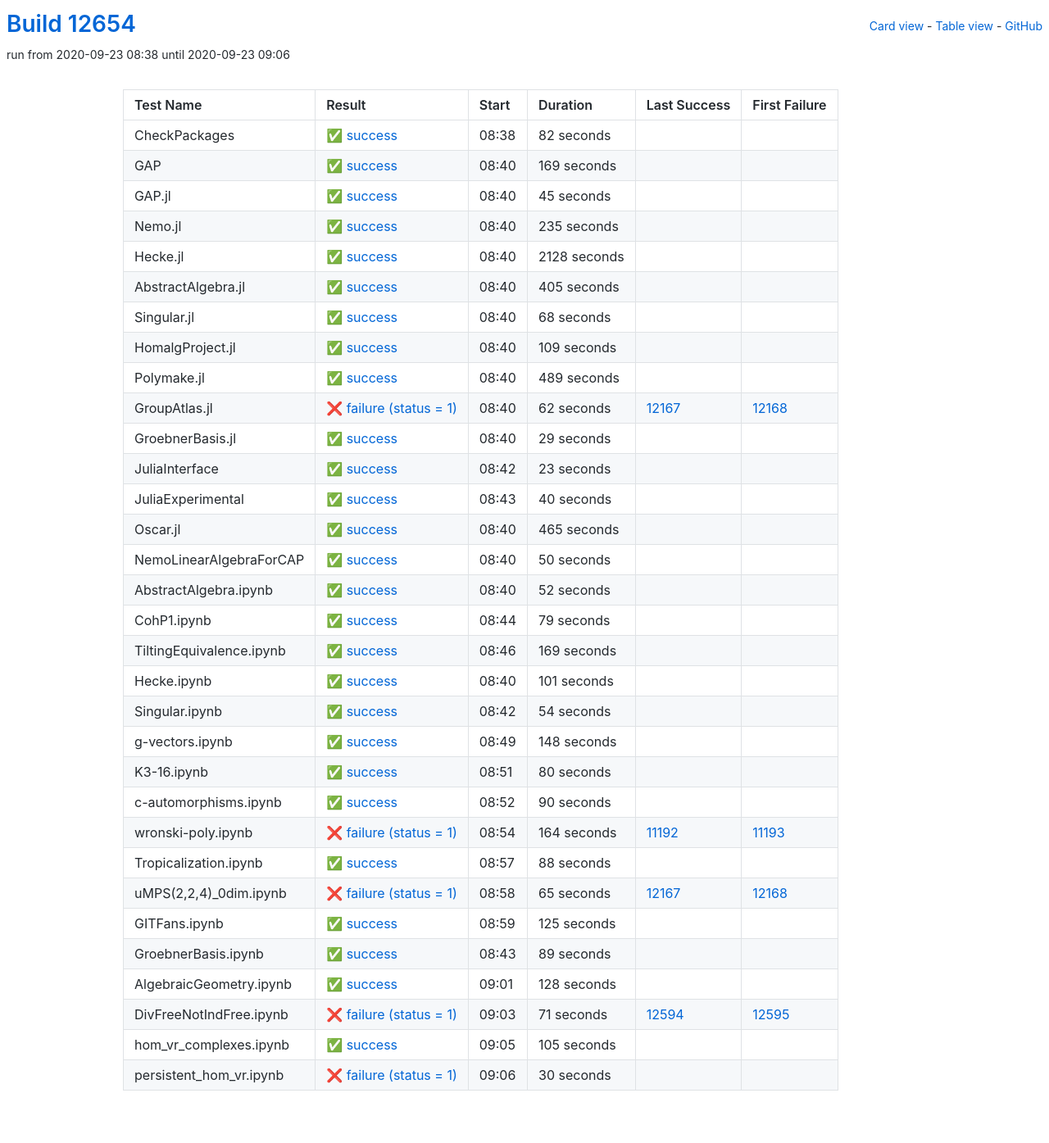
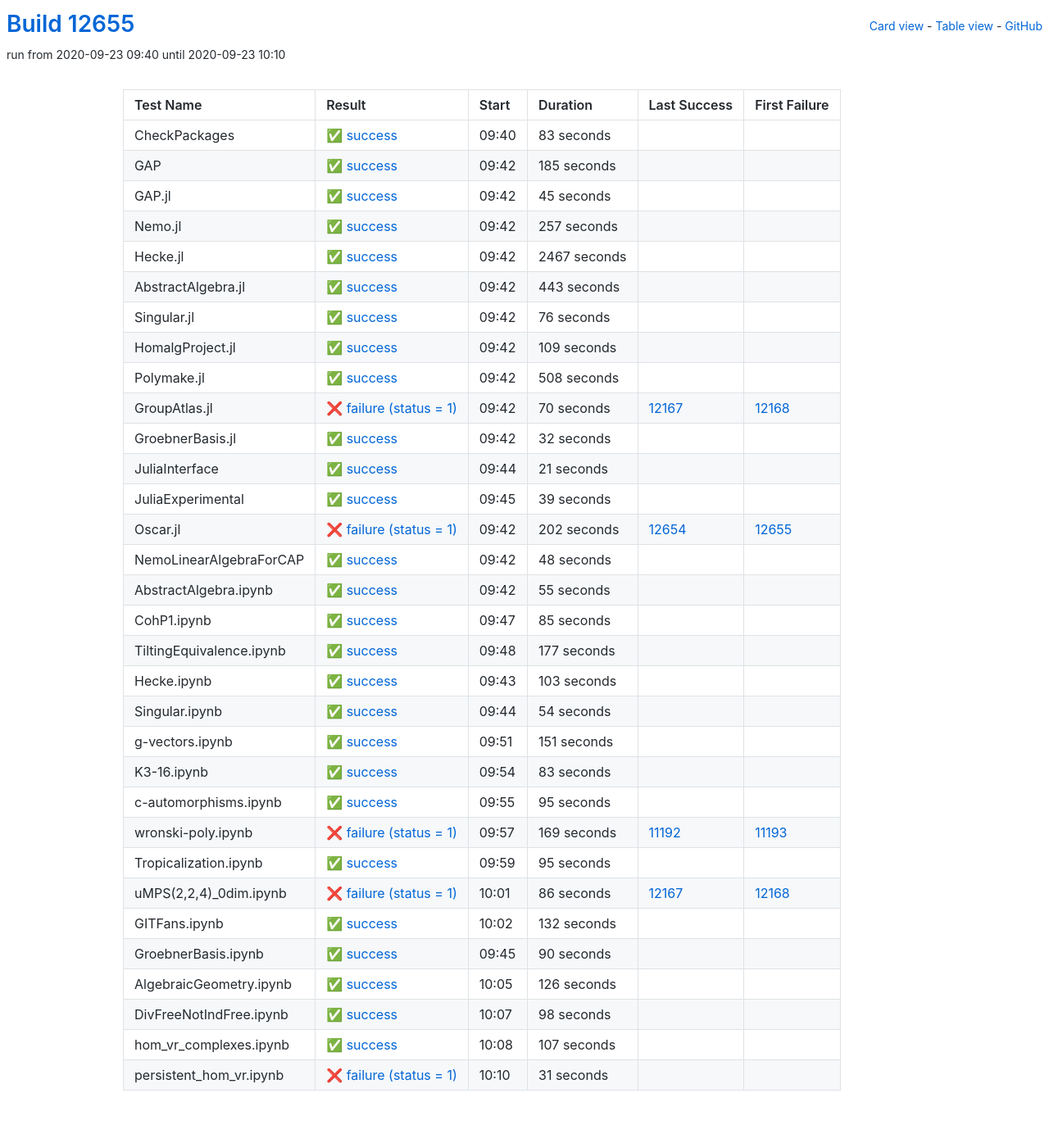
Before and after one commit to oscar-system/oscar-ci-status, a Jekyll site: the page built from table.html, in a window 1280 px wide. Shown: the whole page at 82% size. Built offline with Jekyll 4.4.1, drawn with Linux system fonts in a browser that asks for light colours.

Commit message:
Build #12655

```diff
--- a/_data/ci.yml
+++ b/_data/ci.yml
@@ -1,6 +1,6 @@
 ---
-build: 12654
-build_url: https://oscarci.mathematik.uni-kl.de/job/oscar/12654/
+build: 12655
+build_url: https://oscarci.mathematik.uni-kl.de/job/oscar/12655/
 job: oscar
 organization: oscar-system
 repo: oscar-ci-status
@@ -8,32 +8,32 @@
 tests:
 - name: CheckPackages
   id: checkpackages
-  log: https://oscarci.mathematik.uni-kl.de/job/oscar/12654/artifact/logs/build-12654/CheckPackages.log
-  start: 2020-09-23 08:38
+  log: https://oscarci.mathematik.uni-kl.de/job/oscar/12655/artifact/logs/build-12655/CheckPackages.log
+  start: 2020-09-23 09:40
   success: true
   exitcode: 0
   status: success
-  duration: 82
+  duration: 83
   last_success: false
   last_success_url:
   first_failure: false
   first_failure_url:
 - name: GAP
   id: gap
-  log: https://oscarci.mathematik.uni-kl.de/job/oscar/12654/artifact/logs/build-12654/GAP.log
-  start: 2020-09-23 08:40
+  log: https://oscarci.mathematik.uni-kl.de/job/oscar/12655/artifact/logs/build-12655/GAP.log
+  start: 2020-09-23 09:42
   success: true
   exitcode: 0
   status: success
-  duration: 169
+  duration: 185
   last_success: false
   last_success_url:
   first_failure: false
   first_failure_url:
 - name: GAP.jl
   id: gap-jl
-  log: https://oscarci.mathematik.uni-kl.de/job/oscar/12654/artifact/logs/build-12654/GAP.jl.log
-  start: 2020-09-23 08:40
+  log: https://oscarci.mathematik.uni-kl.de/job/oscar/12655/artifact/logs/build-12655/GAP.jl.log
+  start: 2020-09-23 09:42
   success: true
   exitcode: 0
   status: success
@@ -44,56 +44,56 @@
   first_failure_url:
 - name: Nemo.jl
   id: nemo-jl
-  log: https://oscarci.mathematik.uni-kl.de/job/oscar/12654/artifact/logs/build-12654/Nemo.jl.log
-  start: 2020-09-23 08:40
+  log: https://oscarci.mathematik.uni-kl.de/job/oscar/12655/artifact/logs/build-12655/Nemo.jl.log
+  start: 2020-09-23 09:42
   success: true
   exitcode: 0
   status: success
-  duration: 235
+  duration: 257
   last_success: false
   last_success_url:
   first_failure: false
   first_failure_url:
 - name: Hecke.jl
   id: hecke-jl
-  log: https://oscarci.mathematik.uni-kl.de/job/oscar/12654/artifact/logs/build-12654/Hecke.jl.log
-  start: 2020-09-23 08:40
+  log: https://oscarci.mathematik.uni-kl.de/job/oscar/12655/artifact/logs/build-12655/Hecke.jl.log
+  start: 2020-09-23 09:42
   success: true
   exitcode: 0
   status: success
-  duration: 2128
+  duration: 2467
   last_success: false
   last_success_url:
   first_failure: false
   first_failure_url:
 - name: AbstractAlgebra.jl
   id: abstractalgebra-jl
-  log: https://oscarci.mathematik.uni-kl.de/job/oscar/12654/artifact/logs/build-12654/AbstractAlgebra.jl.log
-  start: 2020-09-23 08:40
+  log: https://oscarci.mathematik.uni-kl.de/job/oscar/12655/artifact/logs/build-12655/AbstractAlgebra.jl.log
+  start: 2020-09-23 09:42
   success: true
   exitcode: 0
   status: success
-  duration: 405
+  duration: 443
   last_success: false
   last_success_url:
   first_failure: false
   first_failure_url:
 - name: Singular.jl
   id: singular-jl
-  log: https://oscarci.mathematik.uni-kl.de/job/oscar/12654/artifact/logs/build-12654/Singular.jl.log
-  start: 2020-09-23 08:40
+  log: https://oscarci.mathematik.uni-kl.de/job/oscar/12655/artifact/logs/build-12655/Singular.jl.log
+  start: 2020-09-23 09:42
   success: true
   exitcode: 0
   status: success
-  duration: 68
+  duration: 76
   last_success: false
   last_success_url:
   first_failure: false
   first_failure_url:
 - name: HomalgProject.jl
   id: homalgproject-jl
-  log: https://oscarci.mathematik.uni-kl.de/job/oscar/12654/artifact/logs/build-12654/HomalgProject.jl.log
-  start: 2020-09-23 08:40
+  log: https://oscarci.mathematik.uni-kl.de/job/oscar/12655/artifact/logs/build-12655/HomalgProject.jl.log
+  start: 2020-09-23 09:42
   success: true
   exitcode: 0
   status: success
@@ -104,140 +104,140 @@
   first_failure_url:
 - name: Polymake.jl
   id: polymake-jl
-  log: https://oscarci.mathematik.uni-kl.de/job/oscar/12654/artifact/logs/build-12654/Polymake.jl.log
-  start: 2020-09-23 08:40
+  log: https://oscarci.mathematik.uni-kl.de/job/oscar/12655/artifact/logs/build-12655/Polymake.jl.log
+  start: 2020-09-23 09:42
   success: true
   exitcode: 0
   status: success
-  duration: 489
+  duration: 508
   last_success: false
   last_success_url:
   first_failure: false
   first_failure_url:
 - name: GroupAtlas.jl
   id: groupatlas-jl
-  log: https://oscarci.mathematik.uni-kl.de/job/oscar/12654/artifact/logs/build-12654/GroupAtlas.jl.log
-  start: 2020-09-23 08:40
+  log: https://oscarci.mathematik.uni-kl.de/job/oscar/12655/artifact/logs/build-12655/GroupAtlas.jl.log
+  start: 2020-09-23 09:42
   success: false
   exitcode: 1
   status: failure
-  duration: 62
+  duration: 70
   last_success: 12167
   last_success_url: https://oscarci.mathematik.uni-kl.de/job/oscar/12167/
   first_failure: 12168
   first_failure_url: https://oscarci.mathematik.uni-kl.de/job/oscar/12168/
 - name: GroebnerBasis.jl
   id: groebnerbasis-jl
-  log: https://oscarci.mathematik.uni-kl.de/job/oscar/12654/artifact/logs/build-12654/GroebnerBasis.jl.log
-  start: 2020-09-23 08:40
+  log: https://oscarci.mathematik.uni-kl.de/job/oscar/12655/artifact/logs/build-12655/GroebnerBasis.jl.log
+  start: 2020-09-23 09:42
   success: true
   exitcode: 0
   status: success
-  duration: 29
+  duration: 32
   last_success: false
   last_success_url:
   first_failure: false
   first_failure_url:
 - name: JuliaInterface
   id: juliainterface
-  log: https://oscarci.mathematik.uni-kl.de/job/oscar/12654/artifact/logs/build-12654/JuliaInterface.log
-  start: 2020-09-23 08:42
+  log: https://oscarci.mathematik.uni-kl.de/job/oscar/12655/artifact/logs/build-12655/JuliaInterface.log
+  start: 2020-09-23 09:44
   success: true
   exitcode: 0
   status: success
-  duration: 23
+  duration: 21
   last_success: false
   last_success_url:
   first_failure: false
   first_failure_url:
 - name: JuliaExperimental
   id: juliaexperimental
-  log: https://oscarci.mathematik.uni-kl.de/job/oscar/12654/artifact/logs/build-12654/JuliaExperimental.log
-  start: 2020-09-23 08:43
+  log: https://oscarci.mathematik.uni-kl.de/job/oscar/12655/artifact/logs/build-12655/JuliaExperimental.log
+  start: 2020-09-23 09:45
   success: true
   exitcode: 0
   status: success
-  duration: 40
+  duration: 39
   last_success: false
   last_success_url:
   first_failure: false
   first_failure_url:
 - name: Oscar.jl
   id: oscar-jl
-  log: https://oscarci.mathematik.uni-kl.de/job/oscar/12654/artifact/logs/build-12654/Oscar.jl.log
-  start: 2020-09-23 08:40
+  log: https://oscarci.mathematik.uni-kl.de/job/oscar/12655/artifact/logs/build-12655/Oscar.jl.log
+  start: 2020-09-23 09:42
+  success: false
+  exitcode: 1
+  status: failure
+  duration: 202
+  last_success: 12654
+  last_success_url: https://oscarci.mathematik.uni-kl.de/job/oscar/12654/
+  first_failure: 12655
+  first_failure_url: https://oscarci.mathematik.uni-kl.de/job/oscar/12655/
+- name: NemoLinearAlgebraForCAP
+  id: nemolinearalgebraforcap
+  log: https://oscarci.mathematik.uni-kl.de/job/oscar/12655/artifact/logs/build-12655/NemoLinearAlgebraForCAP.log
+  start: 2020-09-23 09:42
   success: true
   exitcode: 0
   status: success
-  duration: 465
-  last_success: false
-  last_success_url:
-  first_failure: false
-  first_failure_url:
-- name: NemoLinearAlgebraForCAP
-  id: nemolinearalgebraforcap
-  log: https://oscarci.mathematik.uni-kl.de/job/oscar/12654/artifact/logs/build-12654/NemoLinearAlgebraForCAP.log
-  start: 2020-09-23 08:40
-  success: true
-  exitcode: 0
-  status: success
-  duration: 50
+  duration: 48
   last_success: false
   last_success_url:
   first_failure: false
   first_failure_url:
 - name: AbstractAlgebra.ipynb
   id: abstractalgebra-ipynb
-  log: https://oscarci.mathematik.uni-kl.de/job/oscar/12654/artifact/logs/build-12654/AbstractAlgebra.ipynb.log
-  start: 2020-09-23 08:40
+  log: https://oscarci.mathematik.uni-kl.de/job/oscar/12655/artifact/logs/build-12655/AbstractAlgebra.ipynb.log
+  start: 2020-09-23 09:42
   success: true
   exitcode: 0
   status: success
-  duration: 52
+  duration: 55
   last_success: false
   last_success_url:
   first_failure: false
   first_failure_url:
 - name: CohP1.ipynb
   id: cohp1-ipynb
-  log: https://oscarci.mathematik.uni-kl.de/job/oscar/12654/artifact/logs/build-12654/CohP1.ipynb.log
-  start: 2020-09-23 08:44
+  log: https://oscarci.mathematik.uni-kl.de/job/oscar/12655/artifact/logs/build-12655/CohP1.ipynb.log
+  start: 2020-09-23 09:47
   success: true
   exitcode: 0
   status: success
-  duration: 79
+  duration: 85
   last_success: false
   last_success_url:
   first_failure: false
   first_failure_url:
 - name: TiltingEquivalence.ipynb
   id: tiltingequivalence-ipynb
-  log: https://oscarci.mathematik.uni-kl.de/job/oscar/12654/artifact/logs/build-12654/TiltingEquivalence.ipynb.log
-  start: 2020-09-23 08:46
+  log: https://oscarci.mathematik.uni-kl.de/job/oscar/12655/artifact/logs/build-12655/TiltingEquivalence.ipynb.log
+  start: 2020-09-23 09:48
   success: true
   exitcode: 0
   status: success
-  duration: 169
+  duration: 177
   last_success: false
   last_success_url:
   first_failure: false
   first_failure_url:
 - name: Hecke.ipynb
   id: hecke-ipynb
-  log: https://oscarci.mathematik.uni-kl.de/job/oscar/12654/artifact/logs/build-12654/Hecke.ipynb.log
-  start: 2020-09-23 08:40
+  log: https://oscarci.mathematik.uni-kl.de/job/oscar/12655/artifact/logs/build-12655/Hecke.ipynb.log
+  start: 2020-09-23 09:43
   success: true
   exitcode: 0
   status: success
-  duration: 101
+  duration: 103
   last_success: false
   last_success_url:
   first_failure: false
   first_failure_url:
 - name: Singular.ipynb
   id: singular-ipynb
-  log: https://oscarci.mathematik.uni-kl.de/job/oscar/12654/artifact/logs/build-12654/Singular.ipynb.log
-  start: 2020-09-23 08:42
+  log: https://oscarci.mathematik.uni-kl.de/job/oscar/12655/artifact/logs/build-12655/Singular.ipynb.log
+  start: 2020-09-23 09:44
   success: true
   exitcode: 0
   status: success
@@ -248,32 +248,92 @@
   first_failure_url:
 - name: g-vectors.ipynb
   id: g-vectors-ipynb
-  log: https://oscarci.mathematik.uni-kl.de/job/oscar/12654/artifact/logs/build-12654/g-vectors.ipynb.log
-  start: 2020-09-23 08:49
+  log: https://oscarci.mathematik.uni-kl.de/job/oscar/12655/artifact/logs/build-12655/g-vectors.ipynb.log
+  start: 2020-09-23 09:51
   success: true
   exitcode: 0
   status: success
-  duration: 148
+  duration: 151
   last_success: false
   last_success_url:
   first_failure: false
   first_failure_url:
 - name: K3-16.ipynb
   id: k3-16-ipynb
-  log: https://oscarci.mathematik.uni-kl.de/job/oscar/12654/artifact/logs/build-12654/K3-16.ipynb.log
-  start: 2020-09-23 08:51
+  log: https://oscarci.mathematik.uni-kl.de/job/oscar/12655/artifact/logs/build-12655/K3-16.ipynb.log
+  start: 2020-09-23 09:54
   success: true
   exitcode: 0
   status: success
-  duration: 80
+  duration: 83
   last_success: false
   last_success_url:
   first_failure: false
   first_failure_url:
 - name: c-automorphisms.ipynb
   id: c-automorphisms-ipynb
-  log: https://oscarci.mathematik.uni-kl.de/job/oscar/12654/artifact/logs/build-12654/c-automorphisms.ipynb.log
-  start: 2020-09-23 08:52
+  log: https://oscarci.mathematik.uni-kl.de/job/oscar/12655/artifact/logs/build-12655/c-automorphisms.ipynb.log
+  start: 2020-09-23 09:55
+  success: true
+  exitcode: 0
+  status: success
+  duration: 95
+  last_success: false
+  last_success_url:
+  first_failure: false
+  first_failure_url:
+- name: wronski-poly.ipynb
+  id: wronski-poly-ipynb
+  log: https://oscarci.mathematik.uni-kl.de/job/oscar/12655/artifact/logs/build-12655/wronski-poly.ipynb.log
+  start: 2020-09-23 09:57
+  success: false
+  exitcode: 1
+  status: failure
+  duration: 169
+  last_success: 11192
+  last_success_url: https://oscarci.mathematik.uni-kl.de/job/oscar/11192/
+  first_failure: 11193
+  first_failure_url: https://oscarci.mathematik.uni-kl.de/job/oscar/11193/
+- name: Tropicalization.ipynb
+  id: tropicalization-ipynb
+  log: https://oscarci.mathematik.uni-kl.de/job/oscar/12655/artifact/logs/build-12655/Tropicalization.ipynb.log
+  start: 2020-09-23 09:59
+  success: true
+  exitcode: 0
+  status: success
+  duration: 95
+  last_success: false
+  last_success_url:
+  first_failure: false
+  first_failure_url:
+- name: uMPS(2,2,4)_0dim.ipynb
+  id: umps-2-2-4-0dim-ipynb
+  log: https://oscarci.mathematik.uni-kl.de/job/oscar/12655/artifact/logs/build-12655/uMPS-2-2-4-_0dim.ipynb.log
+  start: 2020-09-23 10:01
+  success: false
+  exitcode: 1
+  status: failure
+  duration: 86
+  last_success: 12167
+  last_success_url: https://oscarci.mathematik.uni-kl.de/job/oscar/12167/
+  first_failure: 12168
+  first_failure_url: https://oscarci.mathematik.uni-kl.de/job/oscar/12168/
+- name: GITFans.ipynb
+  id: gitfans-ipynb
+  log: https://oscarci.mathematik.uni-kl.de/job/oscar/12655/artifact/logs/build-12655/GITFans.ipynb.log
+  start: 2020-09-23 10:02
+  success: true
+  exitcode: 0
+  status: success
+  duration: 132
+  last_success: false
+  last_success_url:
+  first_failure: false
+  first_failure_url:
+- name: GroebnerBasis.ipynb
+  id: groebnerbasis-ipynb
+  log: https://oscarci.mathematik.uni-kl.de/job/oscar/12655/artifact/logs/build-12655/GroebnerBasis.ipynb.log
+  start: 2020-09-23 09:45
   success: true
   exitcode: 0
   status: success
@@ -282,110 +342,50 @@
   last_success_url:
   first_failure: false
   first_failure_url:
-- name: wronski-poly.ipynb
-  id: wronski-poly-ipynb
-  log: https://oscarci.mathematik.uni-kl.de/job/oscar/12654/artifact/logs/build-12654/wronski-poly.ipynb.log
-  start: 2020-09-23 08:54
-  success: false
-  exitcode: 1
-  status: failure
-  duration: 164
-  last_success: 11192
-  last_success_url: https://oscarci.mathematik.uni-kl.de/job/oscar/11192/
-  first_failure: 11193
-  first_failure_url: https://oscarci.mathematik.uni-kl.de/job/oscar/11193/
-- name: Tropicalization.ipynb
-  id: tropicalization-ipynb
-  log: https://oscarci.mathematik.uni-kl.de/job/oscar/12654/artifact/logs/build-12654/Tropicalization.ipynb.log
-  start: 2020-09-23 08:57
+- name: AlgebraicGeometry.ipynb
+  id: algebraicgeometry-ipynb
+  log: https://oscarci.mathematik.uni-kl.de/job/oscar/12655/artifact/logs/build-12655/AlgebraicGeometry.ipynb.log
+  start: 2020-09-23 10:05
   success: true
   exitcode: 0
   status: success
-  duration: 88
-  last_success: false
-  last_success_url:
-  first_failure: false
-  first_failure_url:
-- name: uMPS(2,2,4)_0dim.ipynb
-  id: umps-2-2-4-0dim-ipynb
-  log: https://oscarci.mathematik.uni-kl.de/job/oscar/12654/artifact/logs/build-12654/uMPS-2-2-4-_0dim.ipynb.log
-  start: 2020-09-23 08:58
-  success: false
-  exitcode: 1
-  status: failure
-  duration: 65
-  last_success: 12167
-  last_success_url: https://oscarci.mathematik.uni-kl.de/job/oscar/12167/
-  first_failure: 12168
-  first_failure_url: https://oscarci.mathematik.uni-kl.de/job/oscar/12168/
-- name: GITFans.ipynb
-  id: gitfans-ipynb
-  log: https://oscarci.mathematik.uni-kl.de/job/oscar/12654/artifact/logs/build-12654/GITFans.ipynb.log
-  start: 2020-09-23 08:59
-  success: true
-  exitcode: 0
-  status: success
-  duration: 125
-  last_success: false
-  last_success_url:
-  first_failure: false
-  first_failure_url:
-- name: GroebnerBasis.ipynb
-  id: groebnerbasis-ipynb
-  log: https://oscarci.mathematik.uni-kl.de/job/oscar/12654/artifact/logs/build-12654/GroebnerBasis.ipynb.log
-  start: 2020-09-23 08:43
-  success: true
-  exitcode: 0
-  status: success
-  duration: 89
-  last_success: false
-  last_success_url:
-  first_failure: false
-  first_failure_url:
-- name: AlgebraicGeometry.ipynb
-  id: algebraicgeometry-ipynb
-  log: https://oscarci.mathematik.uni-kl.de/job/oscar/12654/artifact/logs/build-12654/AlgebraicGeometry.ipynb.log
-  start: 2020-09-23 09:01
-  success: true
-  exitcode: 0
-  status: success
-  duration: 128
+  duration: 126
   last_success: false
   last_success_url:
   first_failure: false
   first_failure_url:
 - name: DivFreeNotIndFree.ipynb
   id: divfreenotindfree-ipynb
-  log: https://oscarci.mathematik.uni-kl.de/job/oscar/12654/artifact/logs/build-12654/DivFreeNotIndFree.ipynb.log
-  start: 2020-09-23 09:03
-  success: false
-  exitcode: 1
-  status: failure
-  duration: 71
-  last_success: 12594
-  last_success_url: https://oscarci.mathematik.uni-kl.de/job/oscar/12594/
-  first_failure: 12595
-  first_failure_url: https://oscarci.mathematik.uni-kl.de/job/oscar/12595/
-- name: hom_vr_complexes.ipynb
-  id: hom-vr-complexes-ipynb
-  log: https://oscarci.mathematik.uni-kl.de/job/oscar/12654/artifact/logs/build-12654/hom_vr_complexes.ipynb.log
-  start: 2020-09-23 09:05
+  log: https://oscarci.mathematik.uni-kl.de/job/oscar/12655/artifact/logs/build-12655/DivFreeNotIndFree.ipynb.log
+  start: 2020-09-23 10:07
   success: true
   exitcode: 0
   status: success
-  duration: 105
+  duration: 98
+  last_success: false
+  last_success_url:
+  first_failure: false
+  first_failure_url:
+- name: hom_vr_complexes.ipynb
+  id: hom-vr-complexes-ipynb
+  log: https://oscarci.mathematik.uni-kl.de/job/oscar/12655/artifact/logs/build-12655/hom_vr_complexes.ipynb.log
+  start: 2020-09-23 10:08
+  success: true
+  exitcode: 0
+  status: success
+  duration: 107
   last_success: false
   last_success_url:
   first_failure: false
   first_failure_url:
 - name: persistent_hom_vr.ipynb
   id: persistent-hom-vr-ipynb
-  log: https://oscarci.mathematik.uni-kl.de/job/oscar/12654/artifact/logs/build-12654/persistent_hom_vr.ipynb.log
-  start: 2020-09-23 09:06
+  log: https://oscarci.mathematik.uni-kl.de/job/oscar/12655/artifact/logs/build-12655/persistent_hom_vr.ipynb.log
+  start: 2020-09-23 10:10
   success: false
   exitcode: 1
   status: failure
-  duration: 30
+  duration: 31
   last_success: false
   last_success_url:
   first_failure: false
```
Also changed, not shown: README.md.
